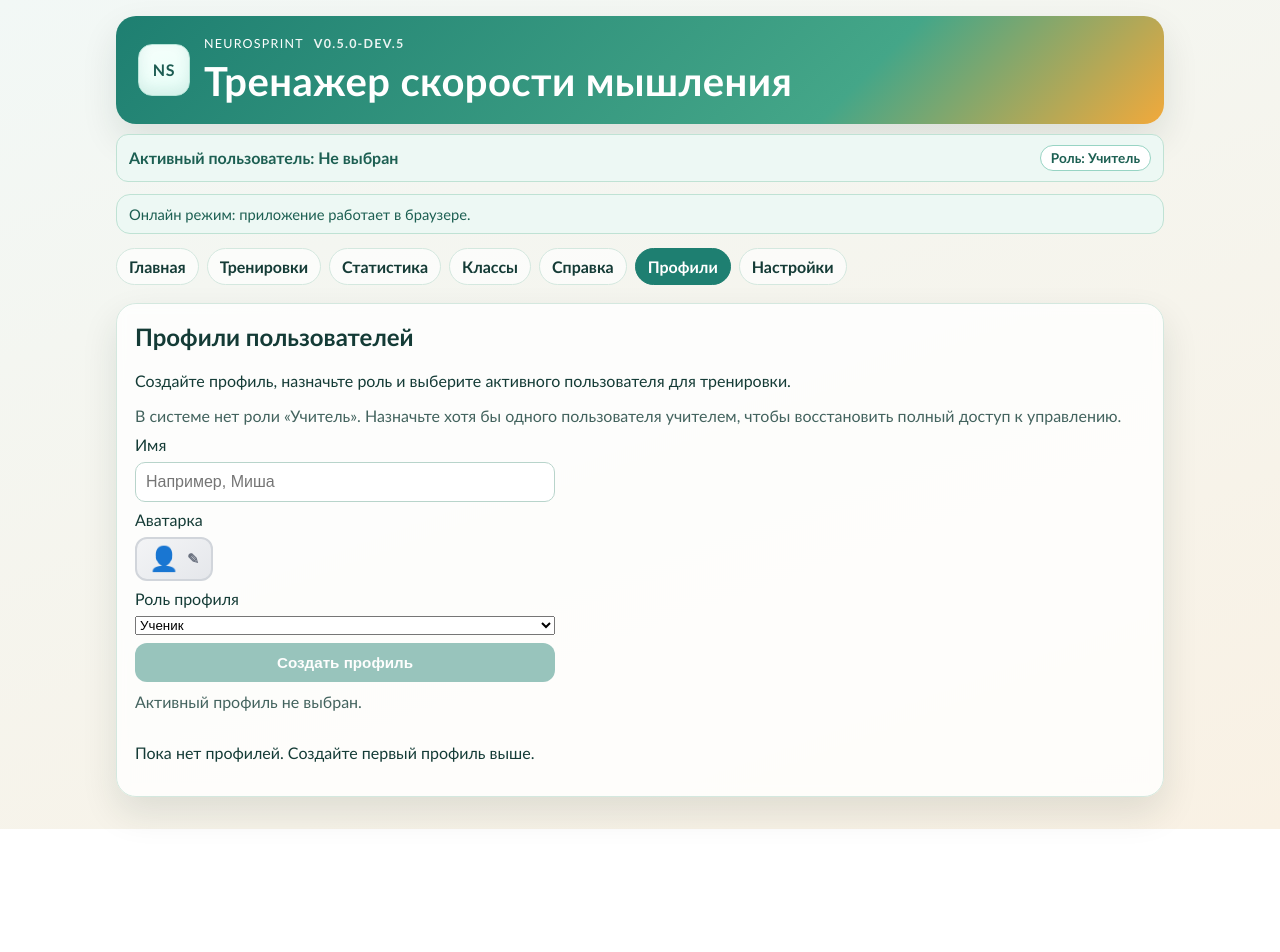
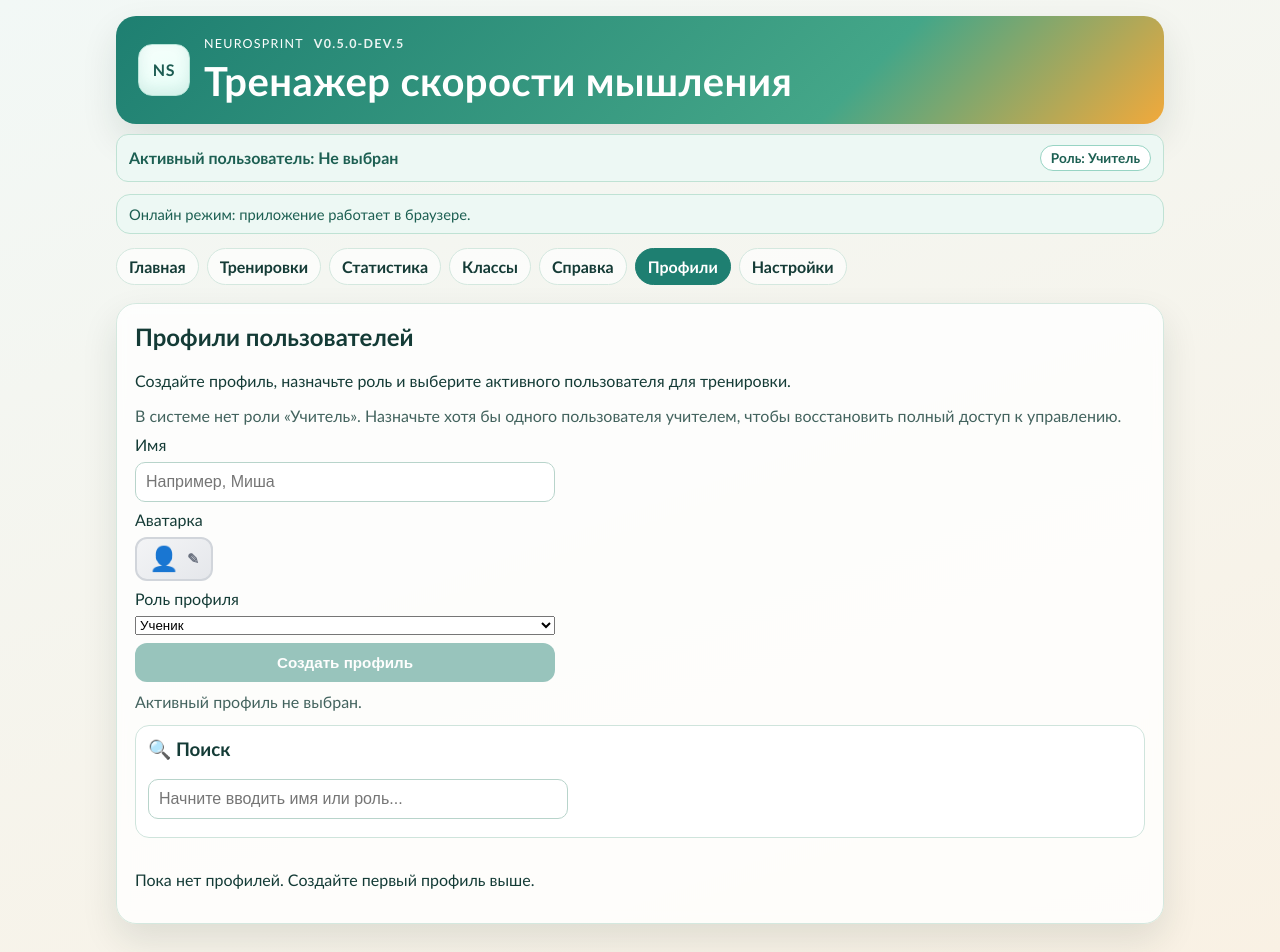
Before and after one commit to DREDGV/NeuroSprint, a React (Vite) app: page /profiles in a window 1280 px wide. Shown: the top 952 px of the page. Before the commit the page ends 829 px from the top, so only its background shows below. Built offline with nearby package versions, Linux system fonts and the light colour scheme.

Commit message:
feat(profiles): Этап 2.2 — поиск по профилям

```diff
--- a/src/pages/DecisionRushSessionPage.tsx
+++ b/src/pages/DecisionRushSessionPage.tsx
@@ -684,6 +684,7 @@ export function DecisionRushSessionPage() {
   useEffect(
     () => () => {
       clearLoop();
+      clearTransitionTimer();
       clearFeedbackTimer();
     },
     []
@@ -884,7 +885,7 @@ export function DecisionRushSessionPage() {
                   : "decision-answer-btn decision-answer-btn-yes"
               }
               onClick={() => answer("yes")}
-              disabled={!isRunning || isPaused || currentAnswerLocked}
+              disabled={!isRunning || isPaused || currentAnswerLocked || isTransitioning}
               data-testid="decision-answer-yes"
             >
               ДА
@@ -897,7 +898,7 @@ export function DecisionRushSessionPage() {
                   : "decision-answer-btn decision-answer-btn-no"
               }
               onClick={() => answer("no")}
-              disabled={!isRunning || isPaused || currentAnswerLocked}
+              disabled={!isRunning || isPaused || currentAnswerLocked || isTransitioning}
               data-testid="decision-answer-no"
             >
               НЕТ
--- a/src/pages/ProfilesPage.tsx
+++ b/src/pages/ProfilesPage.tsx
@@ -28,6 +28,7 @@ export function ProfilesPage() {
   const [error, setError] = useState<string | null>(null);
   const [status, setStatus] = useState<string | null>(null);
   const [loading, setLoading] = useState(false);
+  const [searchQuery, setSearchQuery] = useState("");
 
   // Загрузка аватарок из localStorage
   const getUserAvatar = useCallback((userId: string) => {
@@ -227,6 +228,16 @@ export function ProfilesPage() {
     [activeUserId, users]
   );
 
+  // Фильтрация профилей по поиску
+  const filteredUsers = useMemo(() => {
+    if (!searchQuery.trim()) return users;
+    const query = searchQuery.toLowerCase();
+    return users.filter((user) =>
+      user.name.toLowerCase().includes(query) ||
+      appRoleLabel(normalizeUserRole(user.role)).toLowerCase().includes(query)
+    );
+  }, [users, searchQuery]);
+
   if (!access.profiles.view) {
     return (
       <section className="panel" data-testid="profiles-page">
@@ -318,9 +329,28 @@ export function ProfilesPage() {
         </p>
       )}
 
+      {/* Поиск профилей */}
+      <section className="setup-block">
+        <h3>🔍 Поиск</h3>
+        <div className="settings-form">
+          <input
+            type="text"
+            value={searchQuery}
+            onChange={(event) => setSearchQuery(event.target.value)}
+            placeholder="Начните вводить имя или роль..."
+            data-testid="profile-search-input"
+          />
+          {searchQuery && (
+            <p className="status-line">
+              Найдено: {filteredUsers.length} из {users.length}
+            </p>
+          )}
+        </div>
+      </section>
+
       {/* Новые карточки профилей */}
       <div className="profiles-grid" data-testid="profiles-list">
-        {users.map((user) => (
+        {filteredUsers.map((user) => (
           <ProfileCard
             key={user.id}
             user={user}
```
